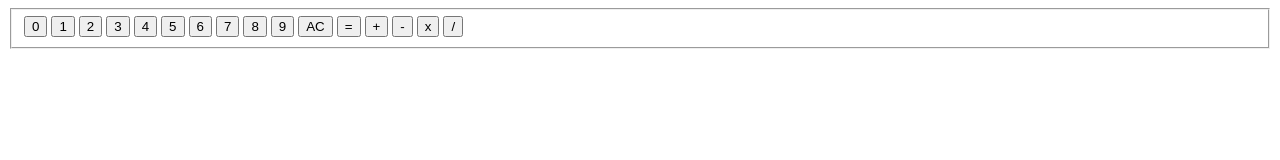
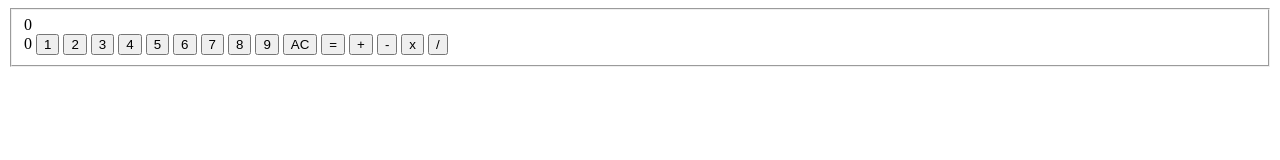
Before and after one commit to acarusillo/Calculator2_W2, a plain HTML site: page index.html in a window 1280 px wide. Drawn offline with Linux system fonts and the light colour scheme.

Commit message:
buttons are edited

```diff
--- a/index.html
+++ b/index.html
@@ -12,6 +12,8 @@
     <body>
      <fieldset id="container">
         <div class="calculator">
+         <div class="output">0</div>
+          <div class="buttons_value"
             <button class="button" type="button" value="0">0</button>
             <button class="button" type="button" value="1">1</button>
             <button class="button" type="button" value="2">2</button>
@@ -28,7 +30,7 @@
             <button class="button" type="button" value="-">-</button>
             <button class="button" type="button" value="x">x</button>
             <button class="button" type="button" value="/">/</button>
-
+           </div>
           </div>
 
         <script src="" async defer></script>
```
